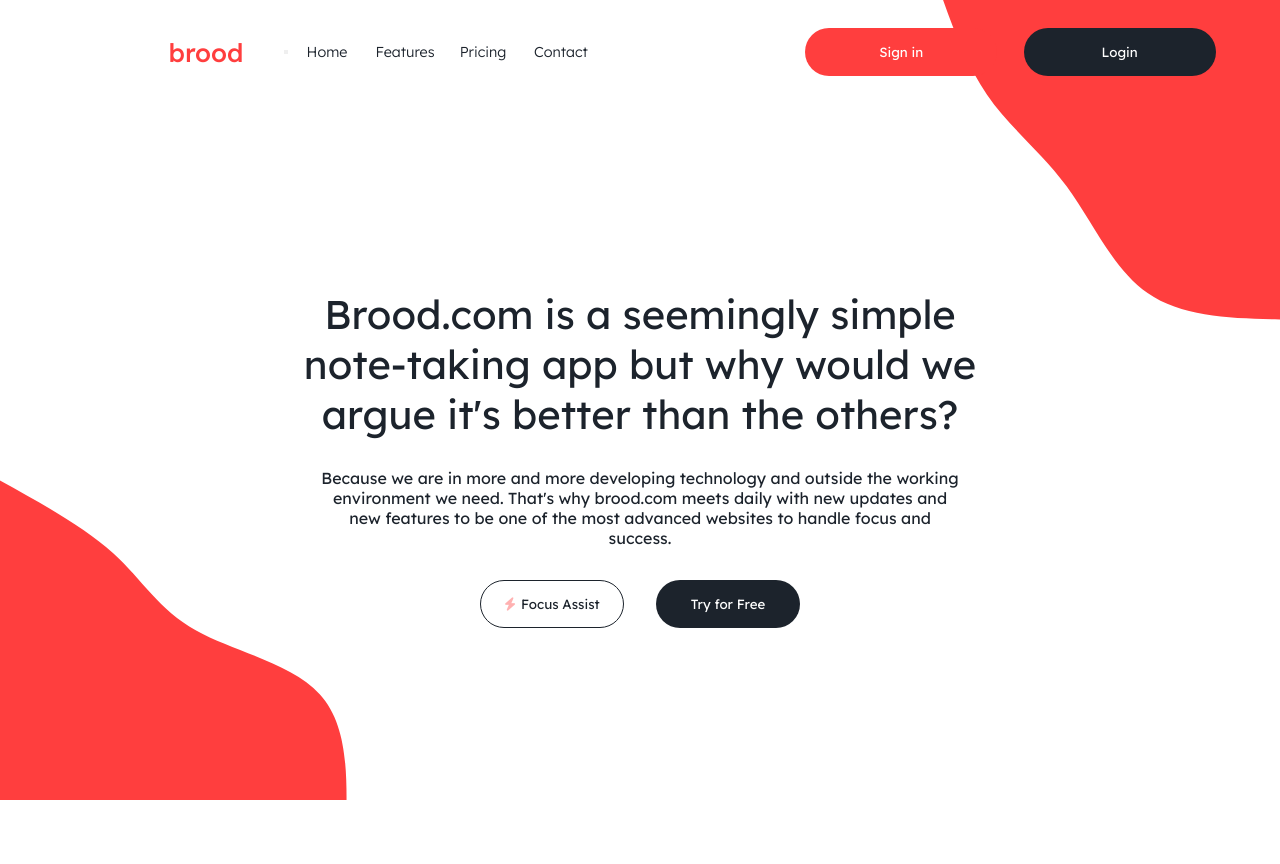
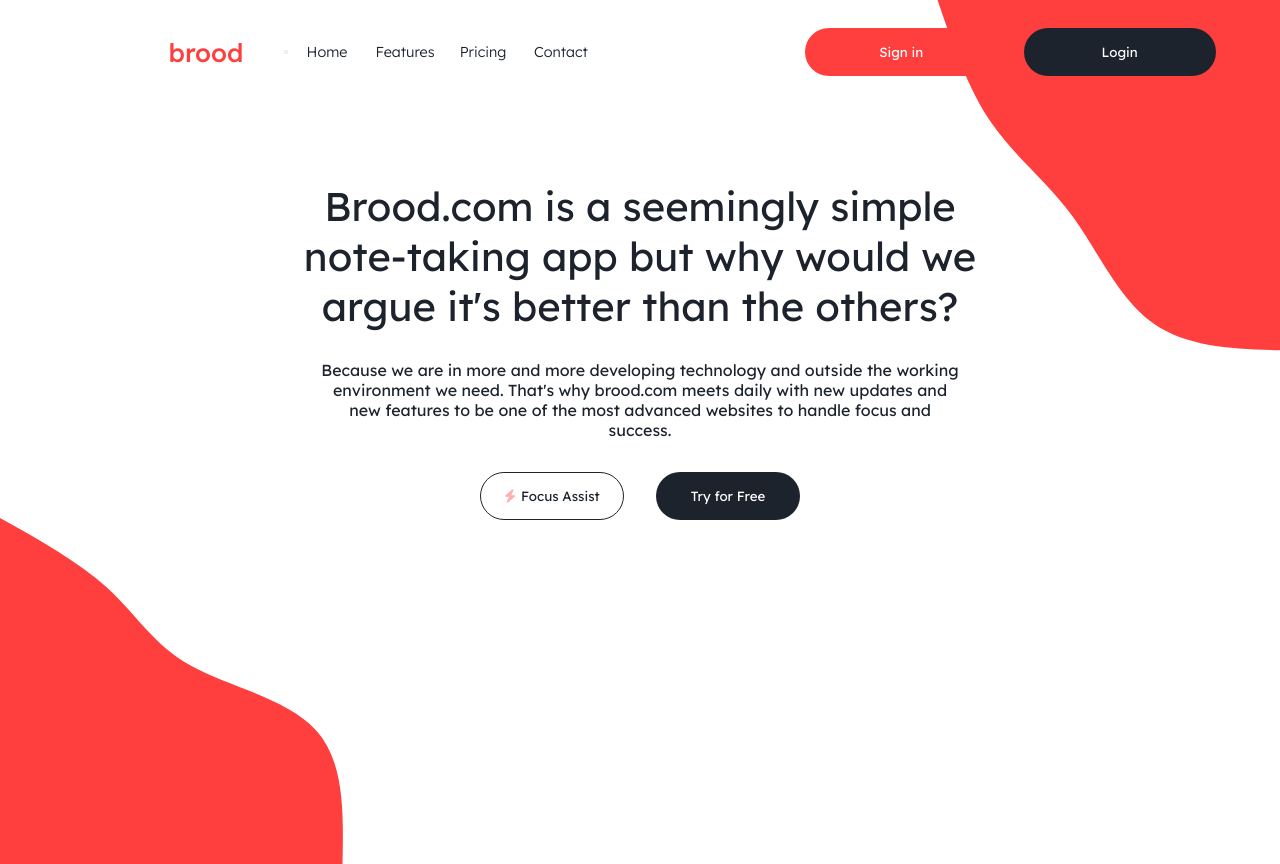
Before and after one commit to emirhankorhan/brood-web-app, a React (Create React App) app: page / in a window 1280 px wide. Before the commit the page ends 800 px from the top, so only its background shows below. Built offline with nearby package versions, Linux system fonts and the light colour scheme.

Commit message:
four commit

```diff
--- a/src/components/content/content.css
+++ b/src/components/content/content.css
@@ -5,8 +5,9 @@
     color: #1c232c;
     font-family: 'Lexend', sans-serif;
     align-items: center;
-    justify-content: center;
+    justify-content: flex-start;
     flex-direction: column;
+    margin-top: 4rem;
 }
 
 .first-content{
```
